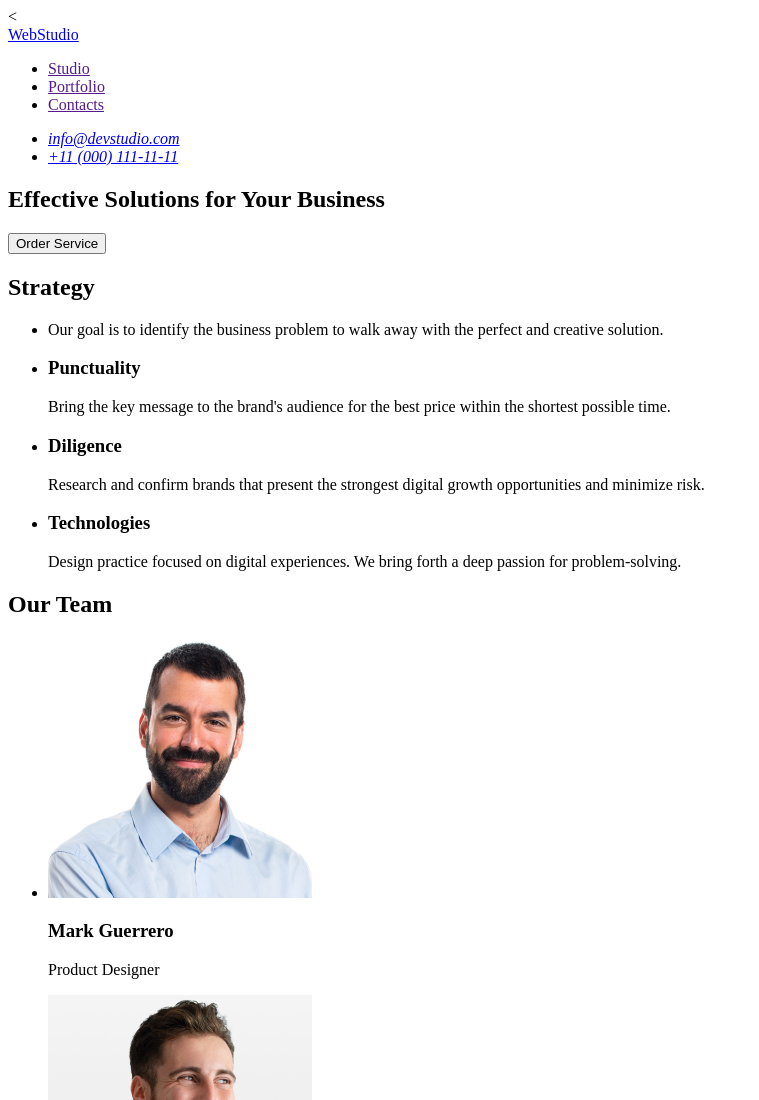
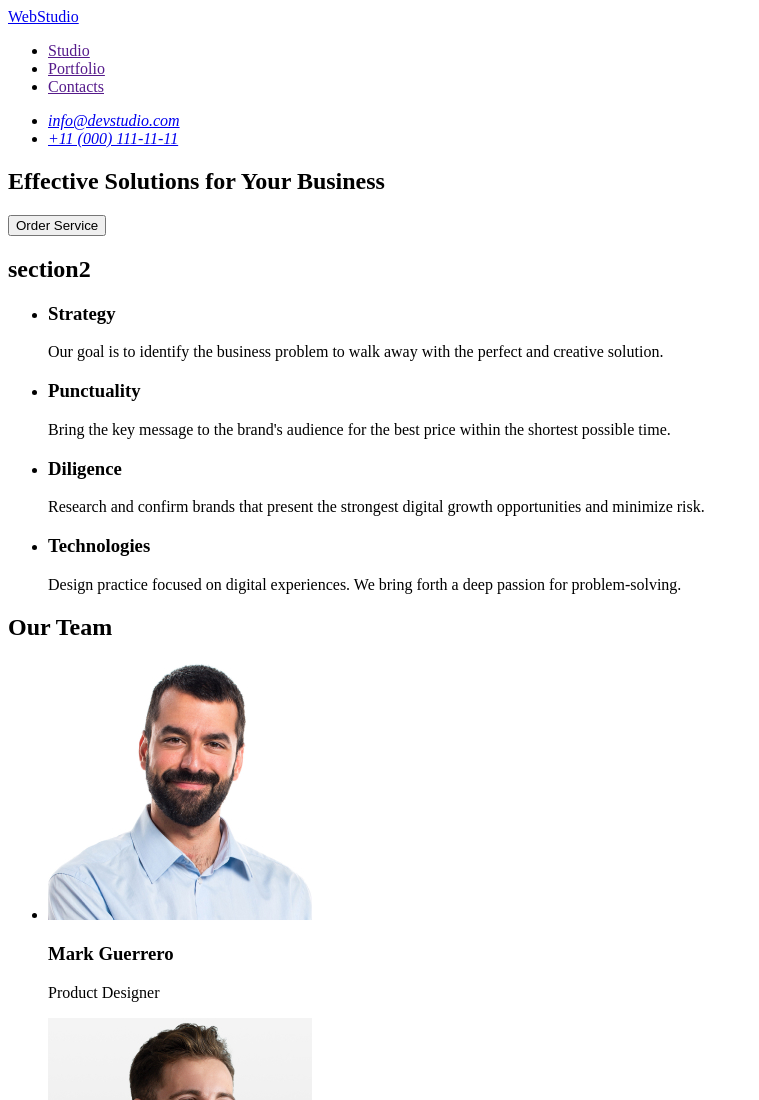
Before and after one commit to Anchik17/goit-markup-hw-01, a plain HTML site: page index.html in a window 1280 px wide. Shown: the top 1100 px of the page, without its empty margins (0-759 px from the left). Drawn offline with Linux system fonts and the light colour scheme.

Commit message:
update index html file

```diff
--- a/index.html
+++ b/index.html
@@ -5,7 +5,6 @@
         <meta charset="UTF-8">
         <meta name="viewport" content="width=device-width, initial scale=1.0">
         <title>Document</title>
-        <
 </head>
 
 <body>
@@ -39,9 +38,10 @@
         </section>
 
         <section>
-            <h2>Strategy</h2>
+            <h2>section2</h2>
             <ul>
                 <li>
+                    <h3>Strategy</h3>
                     <p>
                         Our goal is to identify the business
                     problem to walk away with the perfect and creative solution.
```
